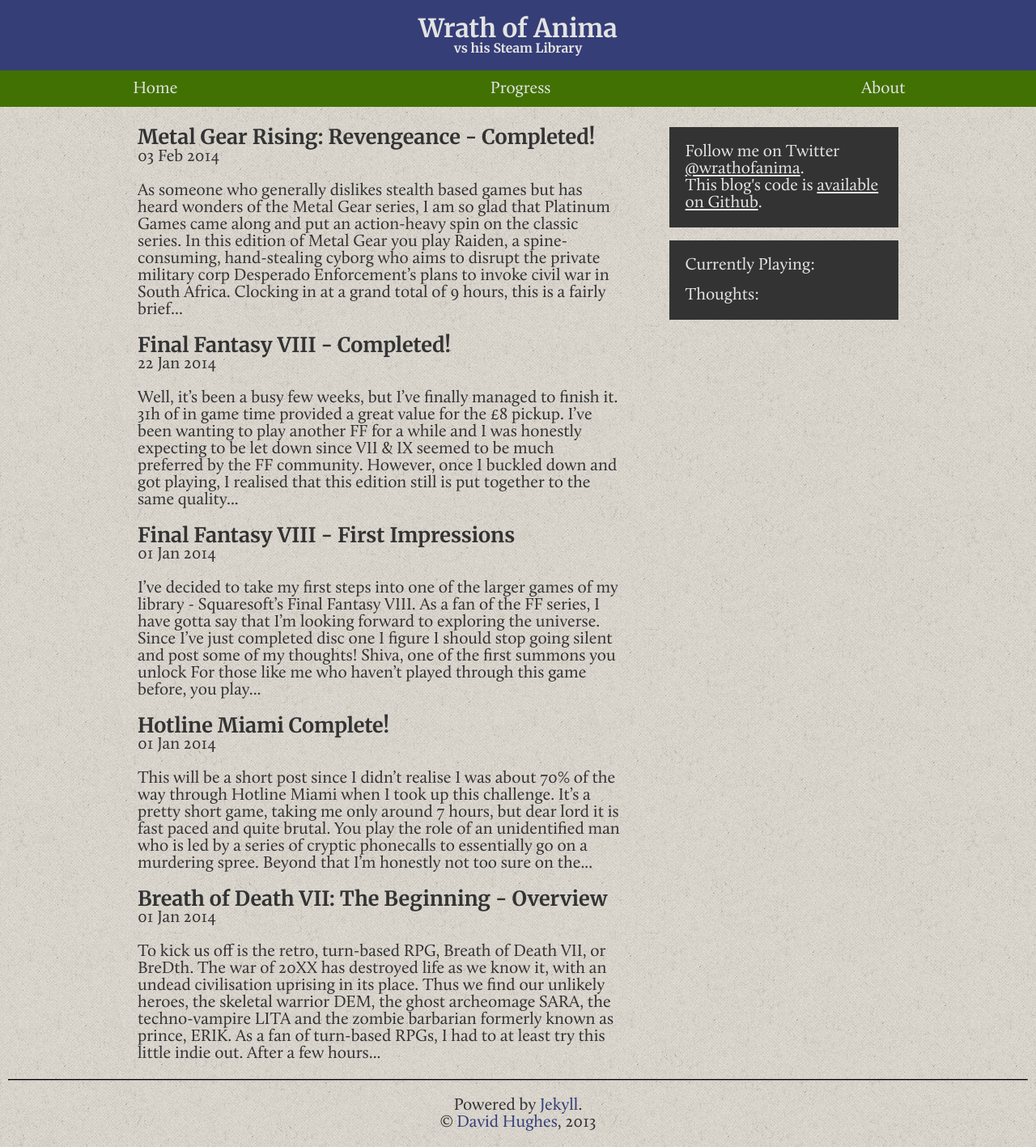
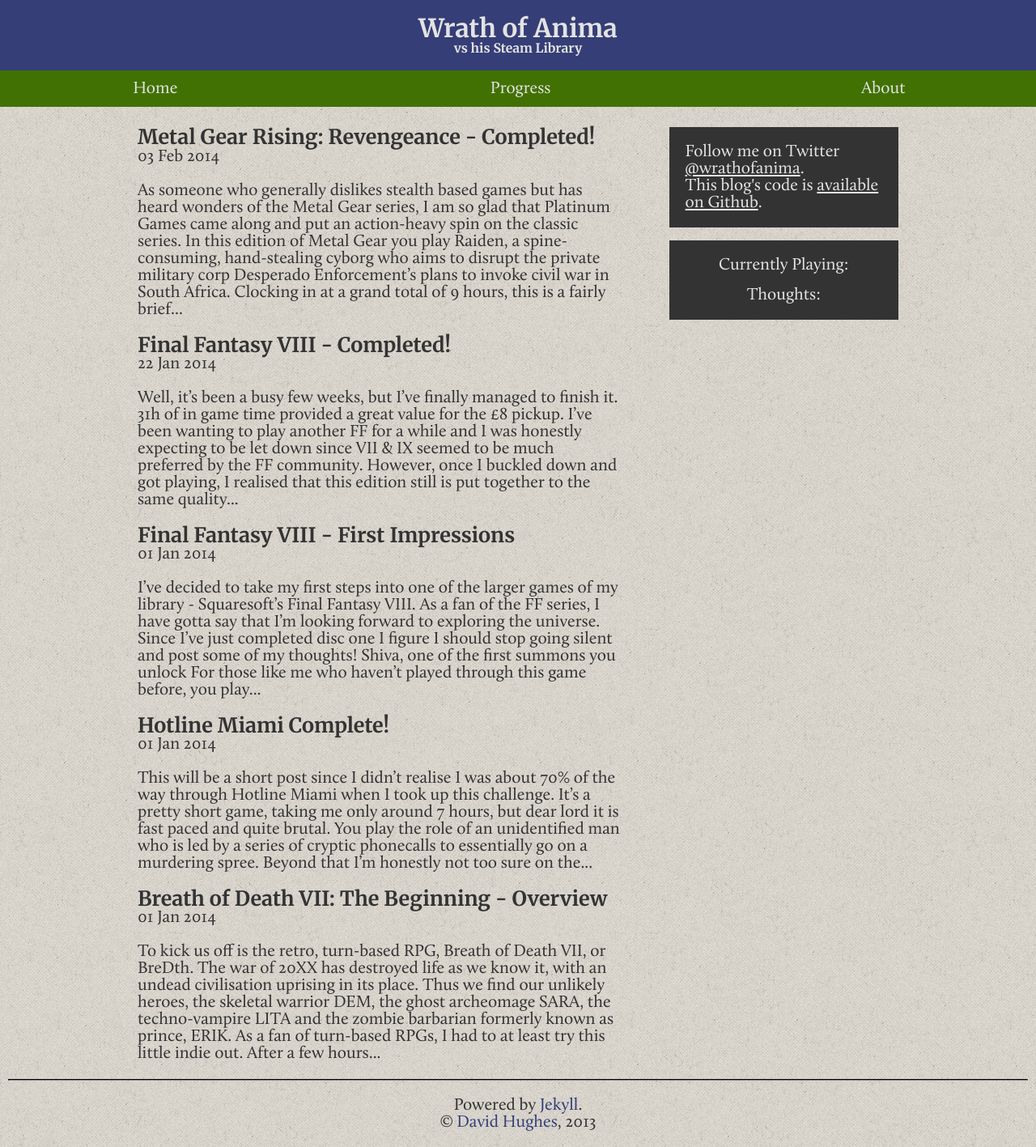
Before and after one commit to DavidHughes/wrathofanima, a Jekyll site: the page built from index.html, in a window 1280 px wide. Shown: the whole page at 81% size. Built offline with Jekyll 4.4.1, drawn with Linux system fonts in a browser that asks for light colours; Markdown is read by kramdown in place of the engine named in the settings.

Commit message:
Side block styling tweaks

```diff
--- a/_includes/current-game.html
+++ b/_includes/current-game.html
@@ -1,8 +1,8 @@
 <div class="aside-block current">
   <div class="current__game">
-    <p>Currently Playing: <span class="progress">{{ page.game }}</span></p>
+    <p>Currently Playing:</p><p class="progress">{{ page.game }}</p>
   </div>
   <div class="current__verdict">
-    <p>Thoughts: <span class="progress">{{ page.verdict }}</span></p>
+    <p>Thoughts:</p><p class="progress">{{ page.verdict }}</p>
   </div>
 </div>
--- a/css/main.css
+++ b/css/main.css
@@ -88,6 +88,9 @@
   font-size: 21px; }
 
 figcaption {
+  font-size: 18px; }
+
+.progress {
   font-size: 18px; }
 
 .logo__subtitle {
@@ -194,6 +197,8 @@
 .aside-block {
   padding: 20px;
   margin-bottom: 1em; }
+  .aside-block.current {
+    text-align: center; }
 
 .current__game {
   margin-bottom: 1em; }
--- a/sass/_fonts.scss
+++ b/sass/_fonts.scss
@@ -23,6 +23,9 @@
 figcaption {
   font-size: $smaller-font-size;
 }
+.progress {
+  font-size: $smaller-font-size;
+}
 
 .logo__subtitle {
   font-size: $main-header-size * 0.5;
--- a/sass/_layout.scss
+++ b/sass/_layout.scss
@@ -95,6 +95,9 @@
 .aside-block {
   padding: 20px;
   margin-bottom: $paragraph-spacing;
+  &.current {
+    text-align: center;
+  }
 }
 
 .current__game {
```
Also changed, not shown: 1 other file.
